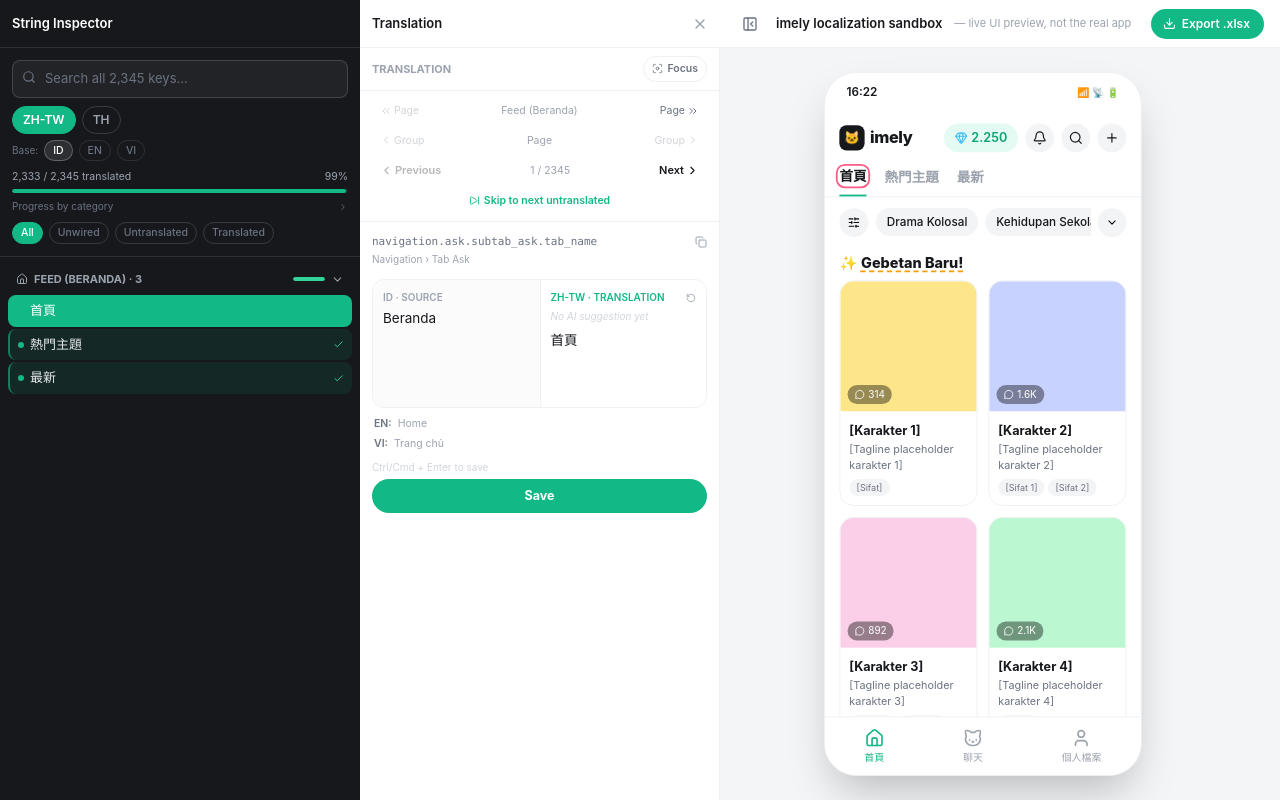
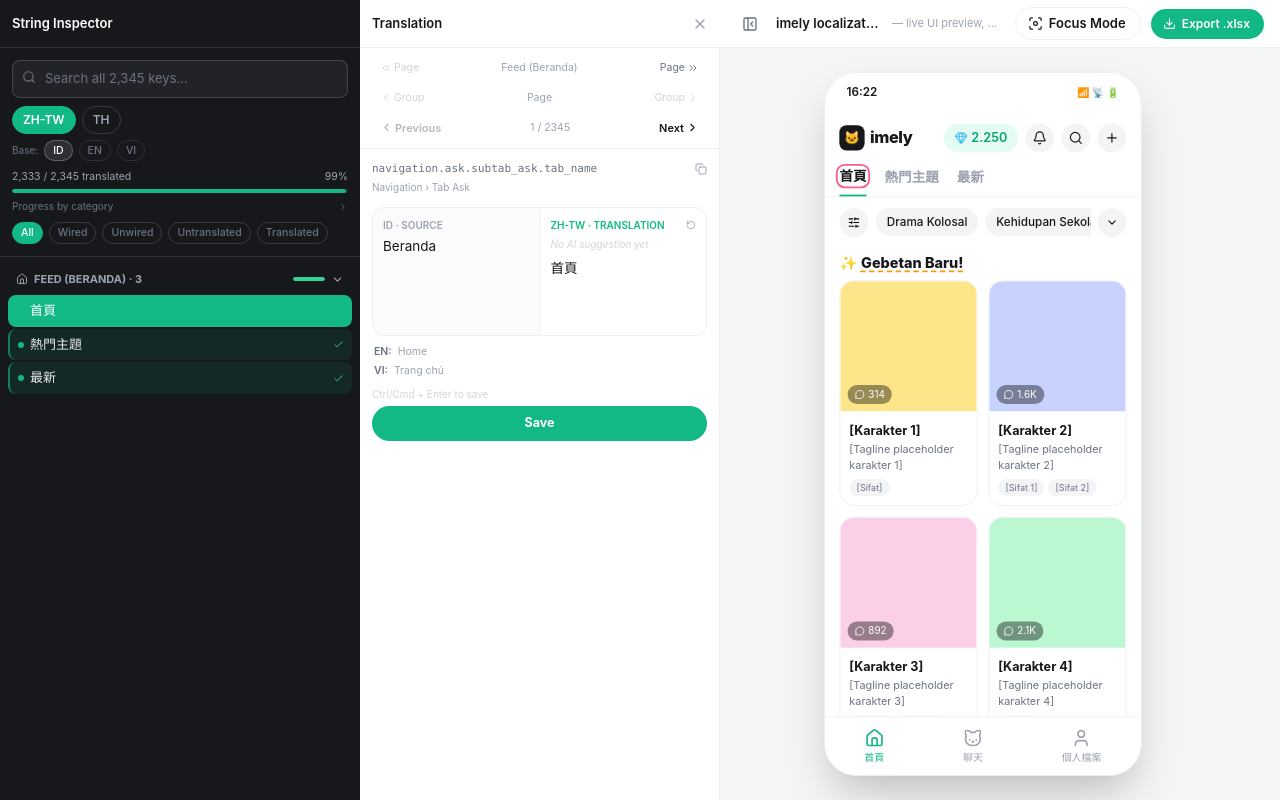
Before and after one commit to keniondang/imely-sandbox, a React (Vite) app: page / in a window 1280 px wide. Built offline with nearby package versions, Linux system fonts and the light colour scheme.

Commit message:
tweak buttons

```diff
--- a/src/App.tsx
+++ b/src/App.tsx
@@ -96,6 +96,7 @@ function Shell() {
     livePreview,
     toastPreview,
     focusMode,
+    setFocusMode,
   } = useApp()
   useStringHighlighter()
   const activeScreenId = useLivePreviewFollow()
@@ -189,7 +190,15 @@ function Shell() {
           <div className="flex-1 flex items-center gap-3 px-4 bg-imely-primary min-w-0">
             <Focus size={14} className="text-white shrink-0" />
             <span className="text-[13px] font-semibold text-white">Focus Mode</span>
-            <div className="ml-auto relative shrink-0" ref={exportMenuRef}>
+            <div className="ml-auto flex items-center gap-2.5 shrink-0">
+              <button
+                onClick={() => setFocusMode(false)}
+                title="Exit Focus Mode"
+                className="flex items-center gap-1 text-[12px] font-semibold text-white border border-white/40 rounded-full pl-2.5 pr-3 py-1.5 hover:bg-white/10 active:scale-[0.97] transition-transform shrink-0"
+              >
+                <X size={13} /> Exit Focus
+              </button>
+              <div className="relative shrink-0" ref={exportMenuRef}>
                 <button
                   onClick={() => setExportMenuOpen((v) => !v)}
                   title="Download strings as .xlsx — pick a language"
@@ -225,6 +234,7 @@ function Shell() {
                 )}
               </div>
             </div>
+          </div>
         ) : (
           <>
             {inspectorOpen && (
@@ -255,7 +265,15 @@ function Shell() {
               </button>
               <span className="text-[13px] font-semibold text-imely-ink truncate">imely localization sandbox</span>
               <span className="text-[11px] text-gray-400 truncate">— live UI preview, not the real app</span>
-              <div className="ml-auto relative shrink-0" ref={exportMenuRef}>
+              <div className="ml-auto flex items-center gap-2.5 shrink-0">
+                <button
+                  onClick={() => setFocusMode(true)}
+                  title="Focus Mode — review one string at a time"
+                  className="flex items-center gap-1.5 text-[13px] font-semibold text-imely-ink border border-imely-line rounded-full pl-3 pr-3.5 py-1.5 hover:bg-gray-50 active:scale-[0.97] transition-transform"
+                >
+                  <Focus size={15} /> Focus Mode
+                </button>
+                <div className="relative" ref={exportMenuRef}>
                   <button
                     onClick={() => setExportMenuOpen((v) => !v)}
                     title="Download strings as .xlsx — pick a language"
@@ -289,6 +307,7 @@ function Shell() {
                       ))}
                     </div>
                   )}
+                </div>
               </div>
             </div>
           </>
--- a/src/context/AppContext.tsx
+++ b/src/context/AppContext.tsx
@@ -70,7 +70,7 @@ export type PurchaseTab = 'club' | 'gem'
 // 'translated' and 'untranslated' key off the same underlying data (whether
 // `overrides[key][targetLocale]` is set) and are exact inverses — the
 // actionable "what's done" / "what's left" split for a translator.
-export type FilterMode = 'all' | 'unwired' | 'untranslated' | 'translated'
+export type FilterMode = 'all' | 'wired' | 'unwired' | 'untranslated' | 'translated'
 
 // 'page' is a screen's always-visible content. Anything else ('menu', 'popup', ...)
 // is a sub-surface that only exists in the DOM while its own local state has it
--- a/src/hooks/useBrowseOrder.ts
+++ b/src/hooks/useBrowseOrder.ts
@@ -55,6 +55,7 @@ export function useBrowseOrder(): {
     // Prev/Next walks THESE rows, so any divergence means it could land on
     // a string the Inspector's filtered list doesn't show, or skip one it does.
     function matchesFilter(key: string): boolean {
+      if (filterMode === 'wired') return wiredKeys.has(key)
       if (filterMode === 'unwired') return !wiredKeys.has(key)
       if (filterMode === 'translated') return Boolean(overrides[key]?.[targetLocale])
       if (filterMode === 'untranslated') return !overrides[key]?.[targetLocale]
--- a/src/sandbox/FocusPanel.tsx
+++ b/src/sandbox/FocusPanel.tsx
@@ -26,8 +26,17 @@ import type { BrowseRow, BrowseSection } from '../hooks/useBrowseOrder'
 // of editing/navigation logic with TranslationPanel via
 // useTranslationEditor — only the layout differs.
 export function FocusPanel() {
-  const { setFocusMode, targetLocale, setTargetLocale, baseLocale, setBaseLocale, query, setQuery, overrides } =
-    useApp()
+  const {
+    targetLocale,
+    setTargetLocale,
+    baseLocale,
+    setBaseLocale,
+    query,
+    setQuery,
+    overrides,
+    filterMode,
+    setFilterMode,
+  } = useApp()
   const [searchOpen, setSearchOpen] = useState(false)
   const {
     currentLocaleLabel,
@@ -146,16 +155,6 @@ export function FocusPanel() {
   return (
     <div className="flex-1 flex flex-col bg-white overflow-hidden">
       <div className="shrink-0 border-b border-imely-line px-5 py-3 flex items-center gap-2.5">
-        <button
-          onClick={() => setFocusMode(false)}
-          title="Exit Focus Mode"
-          className="flex items-center gap-1 text-[11px] font-semibold text-gray-500 px-2.5 py-1.5 rounded-full border border-imely-line hover:bg-gray-50 active:scale-95 transition-transform shrink-0"
-        >
-          <X size={12} /> Exit Focus
-        </button>
-
-        <div className="h-4 w-px bg-imely-line mx-0.5 shrink-0" />
-
         <div className="flex items-center gap-1 shrink-0">
           {TARGET_LOCALES.map((id) => (
             <button
@@ -184,6 +183,23 @@ export function FocusPanel() {
               }`}
             >
               {LOCALE_LABEL[id]}
+            </button>
+          ))}
+        </div>
+
+        <div className="flex items-center gap-1 shrink-0">
+          {(['wired', 'unwired'] as const).map((mode) => (
+            <button
+              key={mode}
+              onClick={() => setFilterMode(filterMode === mode ? 'all' : mode)}
+              title={mode === 'wired' ? 'Only strings actually used in a screen' : 'Only strings not yet used anywhere'}
+              className={`text-[10px] font-semibold px-2 py-1 rounded-full border capitalize ${
+                filterMode === mode
+                  ? 'bg-imely-ink text-white border-imely-ink'
+                  : 'border-imely-line text-gray-500 hover:bg-gray-50'
+              }`}
+            >
+              {mode}
             </button>
           ))}
         </div>
--- a/src/sandbox/TranslationPanel.tsx
+++ b/src/sandbox/TranslationPanel.tsx
@@ -7,11 +7,8 @@ import {
   ChevronRight,
   ChevronsLeft,
   ChevronsRight,
-  SkipForward,
   Sparkles,
-  Focus,
 } from 'lucide-react'
-import { useApp } from '../context/AppContext'
 import { LOCALE_LABEL, SOURCE_LOCALES } from '../lib/strings'
 import { useTranslationEditor } from '../hooks/useTranslationEditor'
 
@@ -20,9 +17,11 @@ import { useTranslationEditor } from '../hooks/useTranslationEditor'
 // detail block bolted under the list) so there's room for the original
 // string, a real draft-then-Save workflow, and overflow feedback without
 // squeezing the list itself. Only rendered in normal mode — Focus Mode
-// swaps this + the Inspector out for FocusPanel instead (see App.tsx).
+// swaps this + the Inspector out for FocusPanel instead (see App.tsx). The
+// Focus Mode toggle itself lives in the main title bar now (see App.tsx),
+// not here — bigger and in one consistent spot regardless of whether a
+// string happens to be selected.
 export function TranslationPanel() {
-  const { setFocusMode } = useApp()
   const {
     baseLocale,
     currentLocaleLabel,
@@ -51,7 +50,6 @@ export function TranslationPanel() {
     goRow,
     goOverlay,
     goPage,
-    goNextUntranslated,
     handleChange,
     handleApply,
     handleReset,
@@ -59,23 +57,9 @@ export function TranslationPanel() {
     copyKey,
   } = useTranslationEditor()
 
-  const focusToggle = (
-    <button
-      onClick={() => setFocusMode(true)}
-      title="Focus Mode — review one string at a time"
-      className="flex items-center gap-1 text-[10.5px] font-semibold px-2 py-1 rounded-full border border-imely-line text-gray-500 hover:bg-gray-50 transition-colors"
-    >
-      <Focus size={11} /> Focus
-    </button>
-  )
-
   if (!entry) {
     return (
       <div className="w-[360px] shrink-0 h-full border-r border-imely-line bg-white flex flex-col">
-        <div className="px-3 py-2 border-b border-imely-line flex items-center justify-between">
-          <span className="text-[11px] font-bold text-gray-400 uppercase">Translation</span>
-          {focusToggle}
-        </div>
         <div className="flex-1 flex flex-col items-center justify-center px-6 text-center">
           <div className="text-[13px] text-gray-400">
             Select a string from the list on the left to translate it here.
@@ -87,10 +71,6 @@ export function TranslationPanel() {
 
   return (
     <div className="w-[360px] shrink-0 h-full border-r border-imely-line bg-white flex flex-col">
-      <div className="px-3 py-2 border-b border-imely-line flex items-center justify-between">
-        <span className="text-[11px] font-bold text-gray-400 uppercase">Translation</span>
-        {focusToggle}
-      </div>
       <div className="px-3 py-2 border-b border-imely-line space-y-1.5">
         <div className="flex items-center justify-between gap-1">
           <button
@@ -164,13 +144,6 @@ export function TranslationPanel() {
             Next <ChevronRight size={13} />
           </button>
         </div>
-        <button
-          onClick={goNextUntranslated}
-          title="Jump to the next string with no translation yet"
-          className="w-full flex items-center justify-center gap-1 text-[10.5px] font-semibold text-imely-primary px-2 py-1 rounded-md hover:bg-imely-mint/30 active:scale-[0.98] transition-transform"
-        >
-          <SkipForward size={11} /> Skip to next untranslated
-        </button>
       </div>
 
       <div className="flex-1 overflow-y-auto p-3">
--- a/src/sandbox/browseConfig.ts
+++ b/src/sandbox/browseConfig.ts
@@ -345,6 +345,7 @@ export function sortedZones(zones: string[]): string[] {
 // shape per locale.
 export const FILTERS: { id: FilterMode; label: string }[] = [
   { id: 'all', label: 'All' },
+  { id: 'wired', label: 'Wired' },
   { id: 'unwired', label: 'Unwired' },
   { id: 'untranslated', label: 'Untranslated' },
   { id: 'translated', label: 'Translated' },
```
Lines whose indentation alone changed are shown as unchanged.
